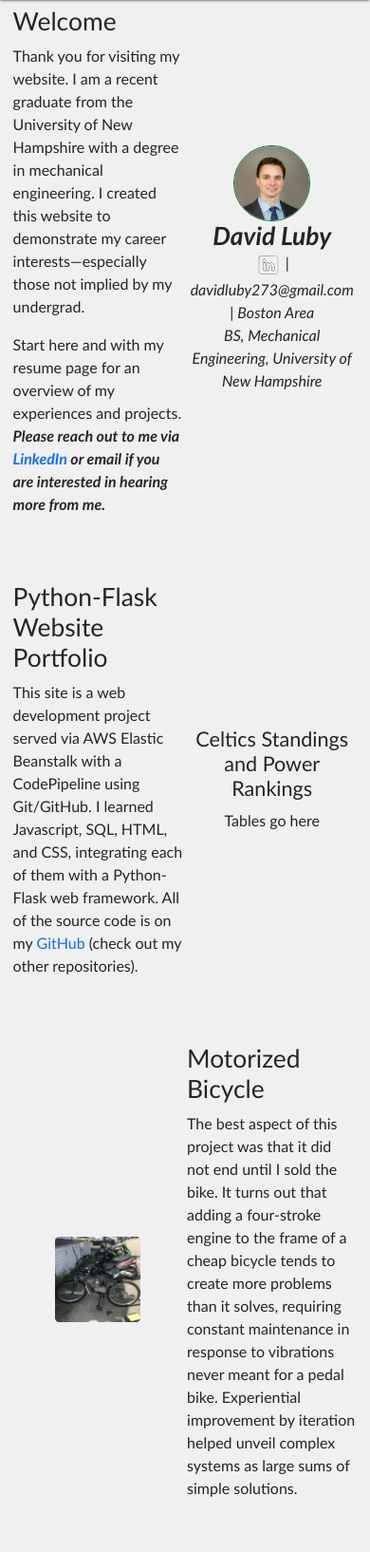
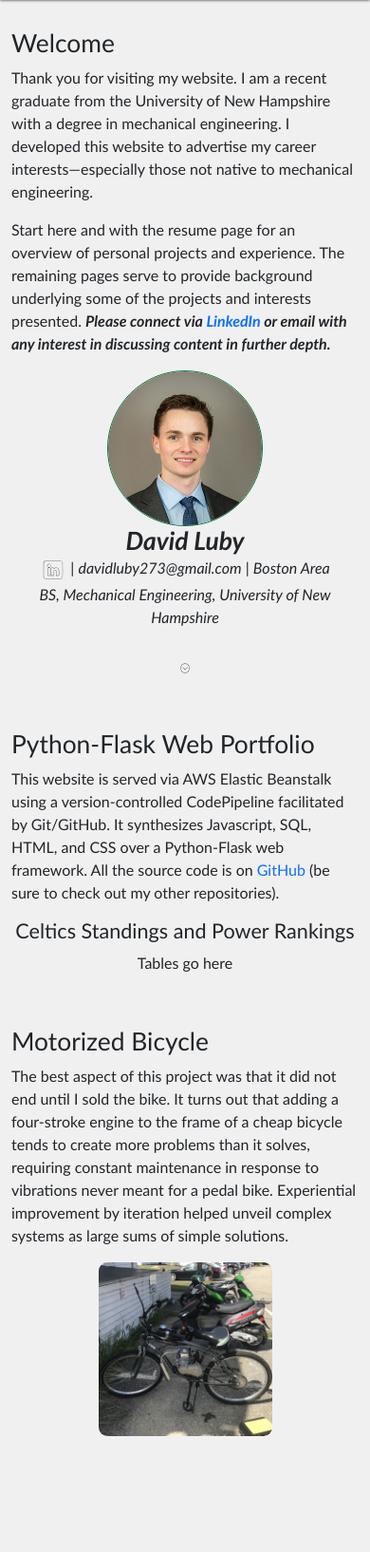
Before and after one commit to davidluby/website, a Flask app: page / in a window 390 px wide. Shown: the part 48-1682 px from the top of the page at 95% size. After the commit the page ends 1560 px from the top, so only its background shows below. Run offline with Flask 2, Linux system fonts and the light colour scheme.

Commit message:
mobile compatability testing

```diff
--- a/static/css/home.css
+++ b/static/css/home.css
@@ -3,11 +3,32 @@
 /* class definitions*/
 .sb-mar-hom {
     margin-top: 15%;
+    margin-bottom: 7.5%;
+}
+
+
+/* id definitions*/
+#avatar {
+    width: 45%;
+    height: auto;
+    border-radius: 50%;
+    border: .1rem solid #007A33;
+}
+#card-top {
+    font-size: 1.65rem;
+}
+#card-body {
+    font-size: 1rem;
+}
+
+
+#scrollPic {
+    width: 3%;
+    height: auto;
 }
 
 
 
-/* id definitions*/
 #logo-linked {
     margin: 0rem;
     height: 1.75rem;
@@ -23,12 +44,8 @@
     background-image: url("/static/images/logo-linked.png");
     background-size: 100%;
 }
-#avatar {
-    width: 45%;
-    height: auto;
-    border-radius: 50%;
-    border: .1rem solid #007A33;
-}
+
+
 #bike {
     width: 50%;
     height: auto;
--- a/static/css/main.css
+++ b/static/css/main.css
@@ -7,10 +7,40 @@ html *{
     font-size: 100%;
     font-family: "Segoe UI Variable", "Trebuchet MS", Arial, Helvetica, sans-serif, "Times New Roman";
 }
-#body-back {
-    margin-top: 5%;
-    margin-bottom: 10%;
-    background-color:rgb(240, 240, 240);
+@media (width >= 900px){
+    #body-back {
+        margin-top: 7.5%;
+        margin-bottom: 5%;
+        background-color:rgb(240, 240, 240);
+    }
+}
+@media (600px <= width < 900px){
+    #body-back {
+        margin-top: 10%;
+        margin-bottom: 7.5%;
+        background-color:rgb(240, 240, 240);
+    }
+}
+@media (500px <= width < 600px){
+    #body-back {
+        margin-top: 12.5%;
+        margin-bottom: 10%;
+        background-color:rgb(240, 240, 240);
+    }
+}
+@media (400px <= width < 500px){
+    #body-back {
+        margin-top: 15%;
+        margin-bottom: 12.5%;
+        background-color:rgb(240, 240, 240);
+    }
+}
+@media (width < 400px){
+    #body-back {
+        margin-top: 20%;
+        margin-bottom: 15%;
+        background-color:rgb(240, 240, 240);
+    }
 }
 a {
     /*border: 3px solid pink;*/
@@ -74,48 +104,10 @@ h2 {
 
 
 
-
-/* side by sides */
-.sb-parent {
-    text-align: center;
+/* general */
+.indent {
+    text-indent: .2rem;
 }
-.sb-two {
-    display: inline-block;
-    vertical-align: middle;
-    max-width: 49%;
-    min-width: 35%;
-}
-.sb-three {
-    display: inline-block;
-    padding: 1rem;
-    max-width: 33%;
-    min-width: 33%;
-}
-.sb-left {
-    display: inline-block;
-    margin: 0rem;
-    padding: 0rem;
-    max-width: 55%;
-    vertical-align: top;
-
-}
-.sb-middle {
-    display: inline-block;
-    margin: 0rem;
-    padding: 1rem;
-}
-.sb-right {
-    display: inline-block;
-    margin: 0rem;
-    margin-left: 1rem;
-    padding: 1rem;
-    max-width: 49%;
-}
-
-
-
-
-/* general */
 .strip {
     margin: 0rem;
     padding: 0rem;
@@ -126,18 +118,41 @@ h2 {
 .pad-strip {
     padding: 0rem;
 }
-.indent {
-    text-indent: .2rem;
+.tleft {
+    text-align: left;
 }
-.card-top {
-    font-size: 1.65rem;
+.tright {
+    text-align: right;
 }
-.card-body {
-    font-size: 1rem;
+.tmid {
+    text-align: center;
+}
+.ytop {
+    vertical-align: top;
+}
+.ybot {
+    vertical-align: center;
+}
+.ymid {
+    vertical-align: middle;
 }
 
 
+@media screen and (min-width: 900px){
+/* side by sides */
+    .sb-two {
+        display: inline-block;
+        max-width: 49%;
+        min-width: 35%;
+    }
+    .sb-three {
+        display: inline-block;
+        padding: 1rem;
+        max-width: 33%;
+        min-width: 20%;
+    }
 
+}
 
 
 /* debugging */
--- a/static/css/resume.css
+++ b/static/css/resume.css
@@ -7,9 +7,3 @@
 .alignright {
 	float: right;
 }
-
-
-/* id definitions*/
-#vert-align {
-    vertical-align: top;
-}
--- a/templates/firmware/micro.html
+++ b/templates/firmware/micro.html
@@ -14,7 +14,7 @@
             Arduino Overview
         </h1>
         <div class="sb-parent-text">
-            <div class="sb-left" align="left">
+            <div class="sb-two" align="left">
                 <p>
                 A high-level description of an Arduino board can be reduced to
                 a microcontroller (MCU) and a printed circuit board (PCB),
--- a/templates/home.html
+++ b/templates/home.html
@@ -10,56 +10,64 @@
 
 {% block content %}
 
-<!--welcome-->
-   <div class="sb-parent sb-mar-hom">
-      <div class="sb-two tile" align="left">
+   <!--welcome-->
+   <div class="sb-mar-hom tmid">
+      <div class="sb-two ymid tleft">
          <h1>
             Welcome
          </h1>
          <p>
-            Thank you for visiting my website. I am a recent graduate from the University of New Hampshire with a degree in mechanical engineering. I created this website
-            to demonstrate my career interests&#8212;especially those not implied by my undergrad.
+            Thank you for visiting my website. I am a recent graduate from the University of New Hampshire with a degree in mechanical engineering. I developed this
+            website to advertise my career interests&#8212;especially those not native to mechanical engineering.
          </p>
          <p>
-            Start here and with my resume page for an overview of my experiences and projects. <i><b>Please reach out to me via
+            Start here and with the resume page for an overview of personal projects and experience. The remaining pages serve to provide background underlying some of the
+            projects and interests presented. <i><b>Please connect via
             <a href="https://linkedin.com/in/david-luby/" class="inline" target="_blank" rel="noopener noreferrer"> LinkedIn</a>
-            or email if you are interested in hearing more from me.</b></i>
+            or email with any interest in discussing content in further depth.</b></i>
          </p>
       </div>
-
-   <!--avatar-->
-      <div class="sb-two tile">
+      <!--avatar-->
+      <div class="sb-two ymid">
          <div>
             <img src="/static/images/best - crop.jpg" id ="avatar">
          </div>
          <div>
-            <h2 class="card-top mar-strip">
+            <h2 class="mar-strip" id="card-top">
                <b><i>David Luby</i></b>
             </h2>
             <p class="card-body mar-strip pad-strip">
                <a href="https://linkedin.com/in/david-luby/" class="d-inline-block align-middle" id="logo-linked" target="_blank" rel="noopener noreferrer"></a>
                | <i>davidluby273@gmail.com</i> | <i>Boston Area</i>
             </p>
-            <p class="card-body mar-strip pad-strip">
+            <p class="mar-strip pad-strip" id="card-body">
                <i>BS, Mechanical Engineering, University of New Hampshire</i>
             </p>
          </div>
       </div>
    </div>
 
-<!--flask-->
-   <div class="sb-parent sb-mar-hom">
-      <div class="sb-two tile" align="left">
+   <!--scroll icon-->
+   <div class="tmid">
+      <img src="/static/images/scroll.png" class="" id="scrollPic">
+   </div>
+
+
+
+   <!--flask-->
+   <div class="sb-mar-hom tmid">
+      <div class="sb-two ymid tleft">
          <h1>
-            Python-Flask Website Portfolio
+            Python-Flask Web Portfolio
          </h1>
          <p>
-            This site is a web development project served via AWS Elastic Beanstalk with a CodePipeline using Git/GitHub. I learned Javascript, SQL, HTML, and CSS, integrating each of them with
-            a Python-Flask web framework. All of the source code is on my <a href="https://github.com/davidluby/website" class="inline" target="_blank" rel="noopener noreferrer"> GitHub</a>
-            (check out my other repositories).
+            This website is served via AWS Elastic Beanstalk using a version-controlled CodePipeline facilitated by Git/GitHub. It synthesizes
+            Javascript, SQL, HTML, and CSS over a Python-Flask web framework. All the source code is on
+            <a href="https://github.com/davidluby/website" class="inline" target="_blank" rel="noopener noreferrer"> GitHub</a>
+            (be sure to check out my other repositories).
          </p>
       </div>
-      <div class="sb-two tile" align="center">
+      <div class="sb-two ymid">
          <h2>
             Celtics Standings and Power Rankings
          </h2>
@@ -69,14 +77,12 @@
       </div>
    </div>
 
-<!--bike-->
-   <div class="sb-parent sb-mar-hom">
-      <div class="sb-two tile">
-         <div>
-            <img src="/static/images/bike.jpg"id ="bike">
-         </div>
-      </div>
-      <div class="sb-two tile" align="left">
+
+
+
+   <!--bike-->
+   <div class="sb-mar-hom tmid">
+      <div class="sb-two ymid tleft">
          <h1>
             Motorized Bicycle
          </h1>
@@ -90,6 +96,11 @@
             solutions.
          </p>
       </div>
+      <div class="sb-two ymid tmid">
+         <div>
+            <img src="/static/images/bike.jpg"id ="bike">
+         </div>
+      </div>
    </div>
 
 {% endblock %}
--- a/templates/skeleton.html
+++ b/templates/skeleton.html
@@ -13,14 +13,11 @@
         <meta charset="utf-8">
         <meta name="author" content="David Luby">
         <meta name="description" content="David Luby Portfolio">
-        <meta name="viewport" content="width=device-width, initial-scale=1,
-                                        shrink-to-fit=yes">
+        <meta name="viewport" content="width=device-width, initial-scale=1.0 shrink-to-fit=yes">
 
         <!--global navbar/css/icon links-->
-        <link
-            href="https://cdn.jsdelivr.net/npm/bootstrap@5.0.2/dist/css/bootstrap.min.css"
-            rel="stylesheet"
-            integrity="sha384-EVSTQN3/azprG1Anm3QDgpJLIm9Nao0Yz1ztcQTwFspd3yD65VohhpuuCOmLASjC"
+        <link href="https://cdn.jsdelivr.net/npm/bootstrap@5.0.2/dist/css/bootstrap.min.css"
+            rel="stylesheet" integrity="sha384-EVSTQN3/azprG1Anm3QDgpJLIm9Nao0Yz1ztcQTwFspd3yD65VohhpuuCOmLASjC"
             crossorigin="anonymous">
 
         <link rel="stylesheet" href="/static/css/main.css">
@@ -45,68 +42,42 @@
                 <a class = "navbar-brand logo" href="/"></a>
 
                 <!--hamburger menu for condensed view-->
-                <button
-                    class="navbar-toggler"
-                    type="button"
-                    data-bs-toggle="collapse"
-                    data-bs-target="#navbarSupportedContent"
-                    aria-controls="#navbarSupportedContent"
-                    aria-expanded="false"
-                    aria-label="Toggle navigation">
-                    <span
-                        class="navbar-toggler-icon">
-                    </span>
+                <button class="navbar-toggler" type="button" data-bs-toggle="collapse"
+                    data-bs-target="#navbarSupportedContent" aria-controls="#navbarSupportedContent"
+                    aria-expanded="false" aria-label="Toggle navigation">
+                    <span class="navbar-toggler-icon"> </span>
                 </button>
 
                 <!--bulk bar-->
-                <div
-                    class="collapse navbar-collapse"
-                    id="navbarSupportedContent">
-                    <ul
-                        class="navbar-nav me-auto mb-lg-0">
+                <div class="collapse navbar-collapse" id="navbarSupportedContent">
+                    <ul class="navbar-nav me-auto mb-lg-0">
 
                         <!--resume-->
-                        <li
-                            class="nav-item">
-                            <a
-                                class="nav-link active nav-but"
-                                aria-current="page"
-                                href="/resume.html">
+                        <li class="nav-item">
+                            <a class="nav-link active nav-but" aria-current="page" href="/resume.html">
                                 Resume
                             </a>
                         </li>
 
                         <!--software-->
-                        <li
-                            class="nav-item dropdown">
-                            <a
-                                class="nav-link active nav-but nav-bar"
-                                href="#"
-                                role="button"
-                                data-bs-toggle="dropdown"
-                                aria-expanded="false">
+                        <li class="nav-item dropdown">
+                            <a class="nav-link active nav-but nav-bar" href="#" role="button"
+                                data-bs-toggle="dropdown" aria-expanded="false">
                                 Software
                             </a>
-                            <ul
-                                class="dropdown-menu">
+                            <ul class="dropdown-menu">
                                 <li>
-                                    <a
-                                        class="dropdown-item"
-                                        href="/big.html">
+                                    <a class="dropdown-item" href="/big.html">
                                         Big-O Notation
                                     </a>
                                 </li>
                                 <li>
-                                    <a
-                                        class="dropdown-item"
-                                        href="/fifo.html">
+                                    <a class="dropdown-item" href="/fifo.html">
                                         First In, First Out
                                     </a>
                                 </li>
                                 <li>
-                                    <a
-                                        class="dropdown-item"
-                                        href="/fft.html">
+                                    <a class="dropdown-item" href="/fft.html">
                                         Fast Fourier Transform
                                     </a>
                                 </li>
@@ -114,29 +85,19 @@
                         </li>
 
                         <!--firmware-->
-                        <li
-                            class="nav-item dropdown">
-                            <a
-                                class="nav-link active nav-but"
-                                href="#"
-                                role="button"
-                                data-bs-toggle="dropdown"
-                                aria-expanded="false">
+                        <li class="nav-item dropdown">
+                            <a class="nav-link active nav-but" href="#" role="button"
+                                data-bs-toggle="dropdown" aria-expanded="false">
                                 Firmware
                             </a>
-                            <ul
-                                class="dropdown-menu">
+                            <ul class="dropdown-menu">
                                 <li>
-                                    <a
-                                        class="dropdown-item"
-                                        href="/micro.html">
+                                    <a class="dropdown-item" href="/micro.html">
                                         Microcontroller Basics
                                     </a>
                                 </li>
                                 <li>
-                                    <a
-                                        class="dropdown-item"
-                                        href="/timer.html">
+                                    <a class="dropdown-item" href="/timer.html">
                                         Timer Function
                                     </a>
                                 </li>
@@ -144,36 +105,24 @@
                         </li>
 
                         <!--mechanical-->
-                        <li
-                            class="nav-item dropdown">
-                            <a
-                                class="nav-link active nav-but"
-                                href="#"
-                                role="button"
-                                data-bs-toggle="dropdown"
-                                aria-expanded="false">
+                        <li class="nav-item dropdown">
+                            <a class="nav-link active nav-but" href="#" role="button"
+                                data-bs-toggle="dropdown" aria-expanded="false">
                                 Mechanical
                             </a>
-                            <ul
-                                class="dropdown-menu">
+                            <ul class="dropdown-menu">
                                 <li>
-                                    <a
-                                        class="dropdown-item"
-                                        href="/controls.html">
+                                    <a class="dropdown-item" href="/controls.html">
                                         Control Systems
                                     </a>
                                 </li>
                                 <li>
-                                    <a
-                                        class="dropdown-item"
-                                        href="/fourier.html">
+                                    <a class="dropdown-item" href="/fourier.html">
                                         Fourier Transform
                                     </a>
                                 </li>
                                 <li>
-                                    <a
-                                        class="dropdown-item"
-                                        href="/fea.html">
+                                    <a class="dropdown-item" href="/fea.html">
                                         Finite Element Analysis
                                     </a>
                                 </li>
```
Also changed, not shown: static/images/scroll.png (added).
